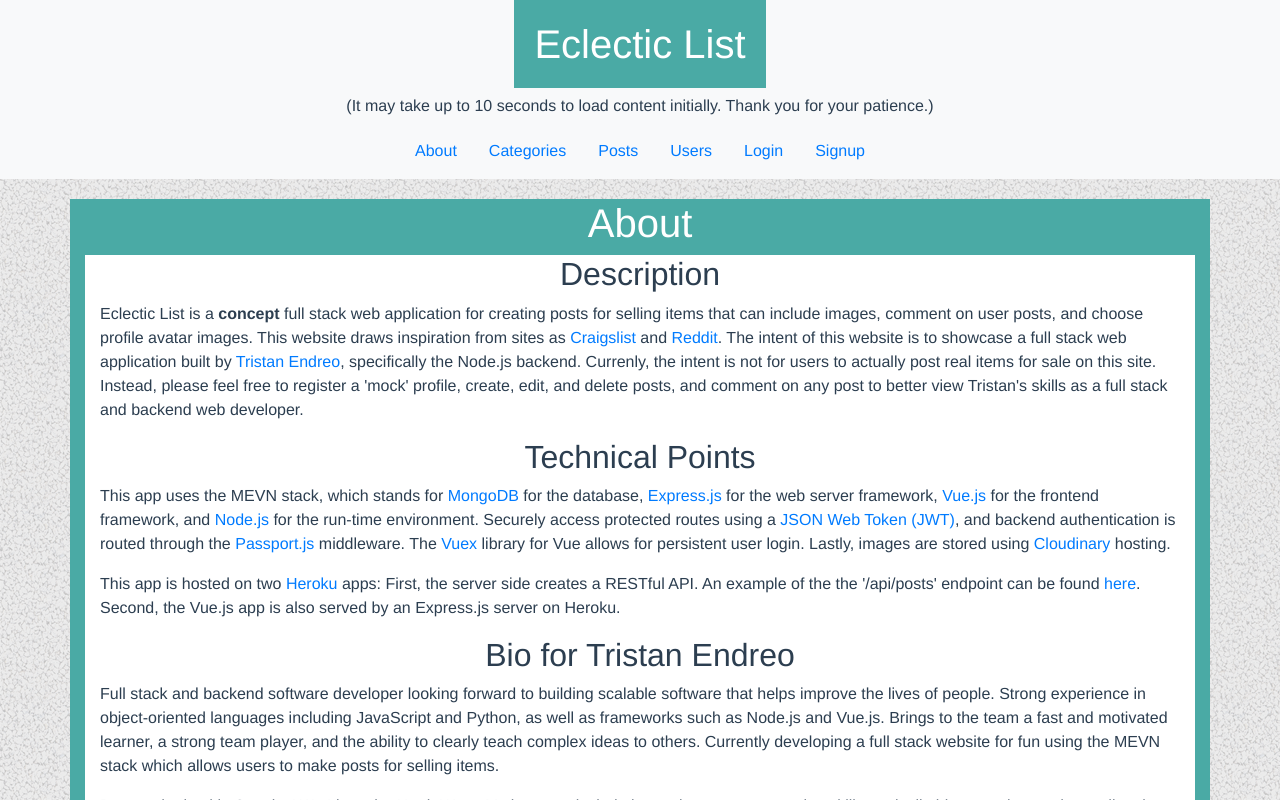
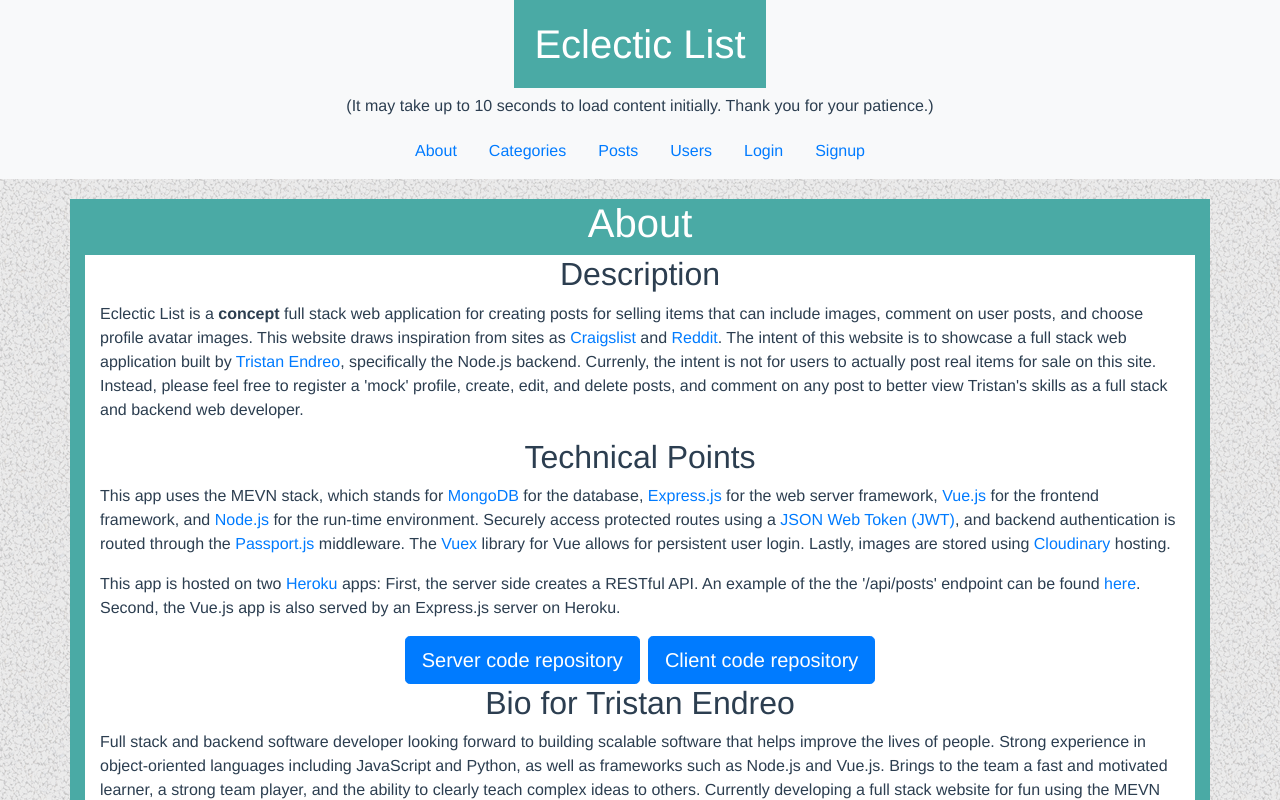
Before and after one commit to EndreoT/Eclectic-List-Client, a Vue app: page /about in a window 1280 px wide. Shown: the top 800 px of the page. Built offline with nearby package versions, Linux system fonts and the light colour scheme.

Commit message:
add links in about page to server and client repositories

```diff
--- a/src/views/About.vue
+++ b/src/views/About.vue
@@ -63,7 +63,23 @@
           href="https://eclectic-list-server.herokuapp.com/api/posts"
           target="_blank"
         >here</a>. Second, the Vue.js app is also served by an Express.js server on Heroku.
+      </p>
+      <a
+        href="https://github.com/EndreoT/Eclectic-List-Server"
+        class="btn btn-primary btn-lg mx-1"
+        role="button"
+        aria-disabled="true"
+        target="_blank"
+      >Server code repository</a>
+      <a
+        href="https://github.com/EndreoT/Eclectic-List-Client"
+        class="btn btn-primary btn-lg mx-1"
+        role="button"
+        aria-disabled="true"
+        target="_blank"
+      >Client code repository</a>
 
+      <!-- Bio -->
       <h2>Bio for Tristan Endreo</h2>
       <p class="text-left">
         Full stack and backend software developer looking forward to building scalable software that helps improve the lives of people.
@@ -77,6 +93,7 @@
         skills, rock climbing, running, and spending time with friends.
       </p>
 
+      <!-- Contact and links -->
       <div class="card bg-light mb-3 border-secondary">
         <div class="card-body">
           <h5 class="card-title text-center">Contact information</h5>
@@ -104,3 +121,11 @@
     </div>
   </div>
 </template>
+
+<style>
+#content {
+  padding-bottom: inherit;
+}
+</style>
+
+padding-bottom: inherit;
--- a/src/views/CreatePost.vue
+++ b/src/views/CreatePost.vue
@@ -163,6 +163,5 @@ export default {
 <style>
 .btn-override {
   margin-bottom: 15px;
-  /* display: block; */
 }
 </style>
```
